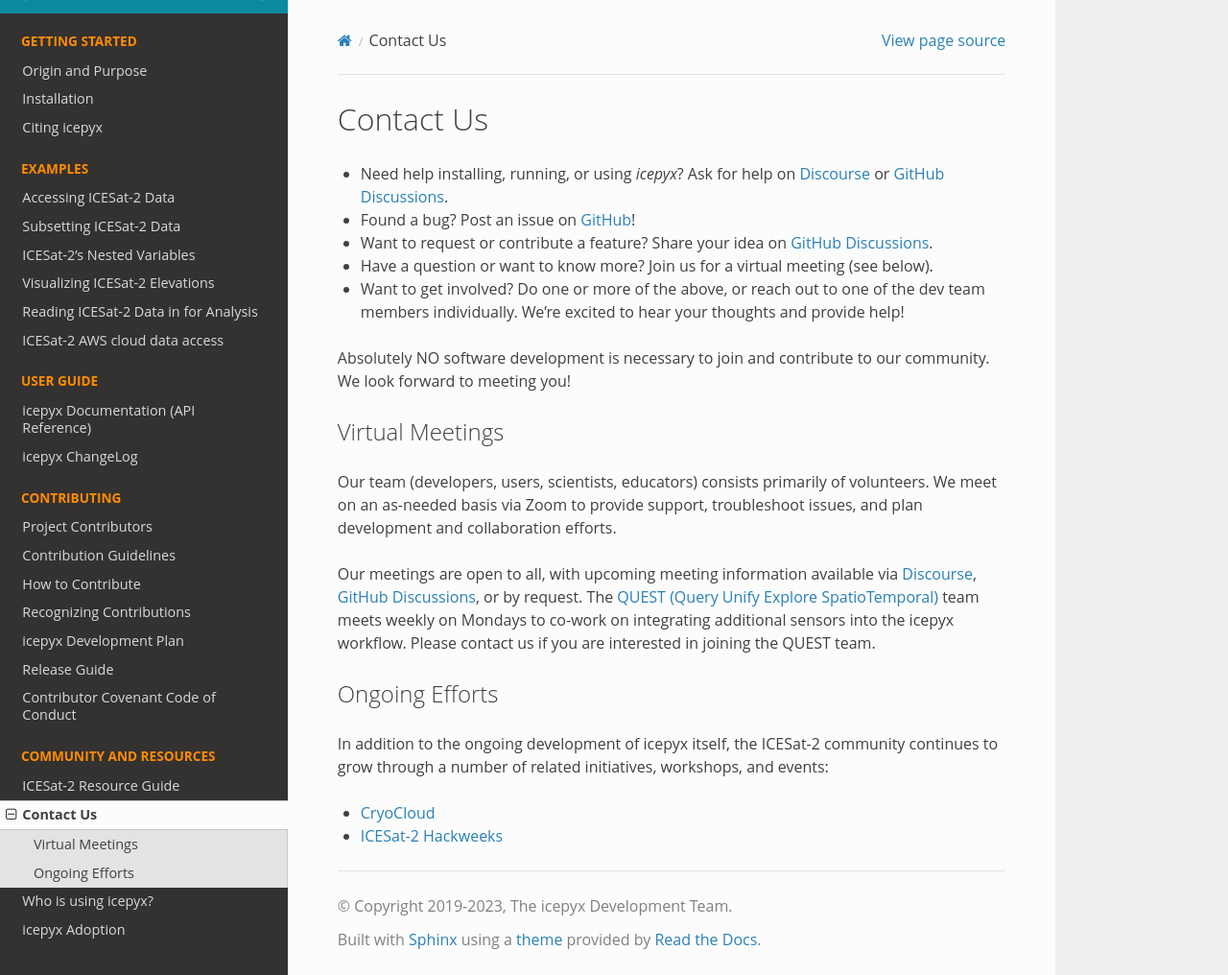
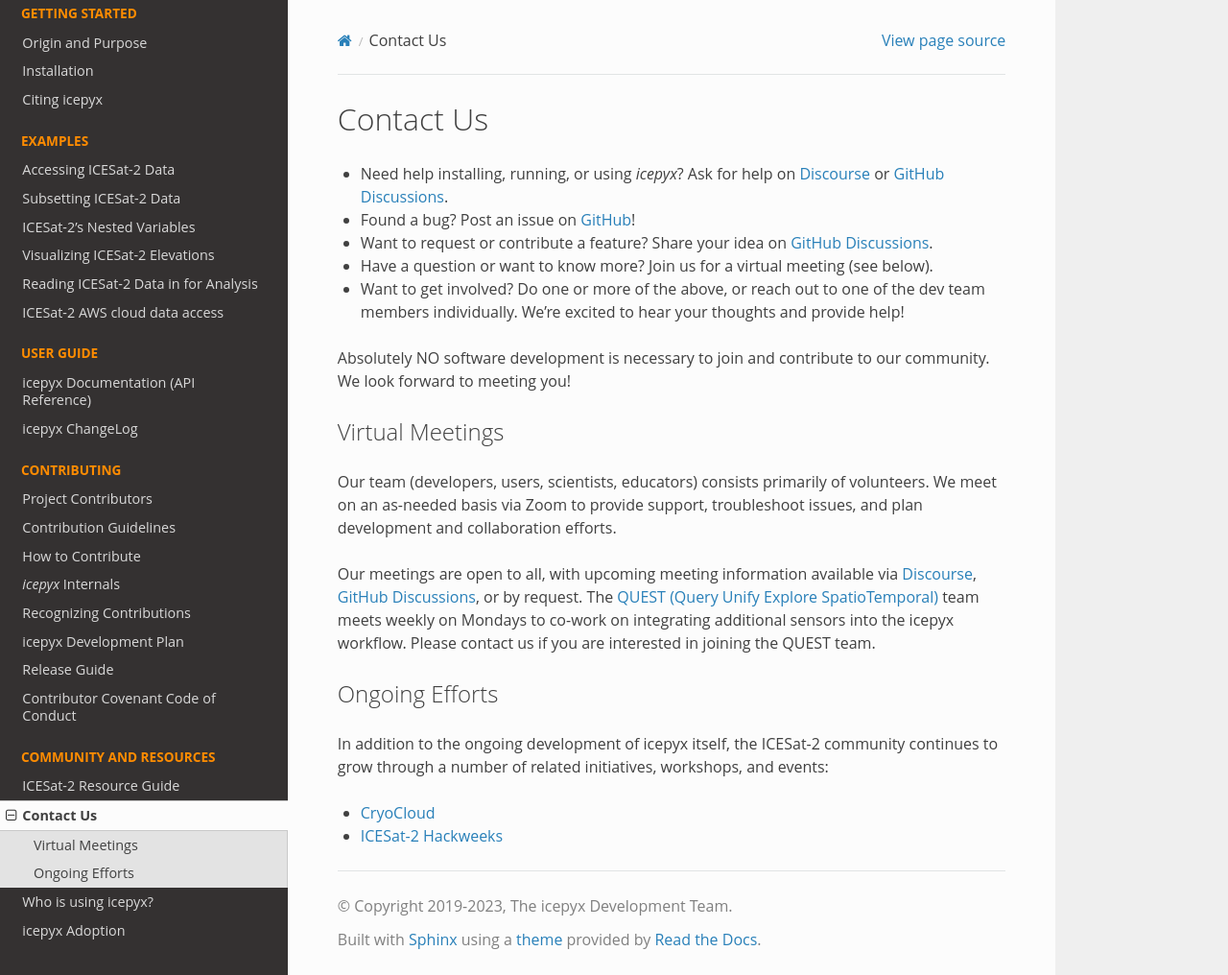
Before and after one commit to icesat2py/icepyx, a Sphinx documentation site: the page built from doc/source/community/contact.rst, in a window 1280 px wide and 1016 px high. Shown: the whole window at 96% size. Built offline with Sphinx 7.4.7 and the Read the Docs theme 2.0.0, drawn with Linux system fonts in a browser that asks for light colours; the version number could not be read and is left out.

Commit message:
add internals to index.rst

```diff
--- a/doc/source/index.rst
+++ b/doc/source/index.rst
@@ -145,6 +145,7 @@ ICESat-2 datasets to enable scientific discovery.
    contributing/contributors_link
    contributing/contribution_guidelines
    contributing/how_to_contribute
+   contributing/icepyx_internals
    contributing/attribution_link
    contributing/development_plan
    contributing/release_guide
```
